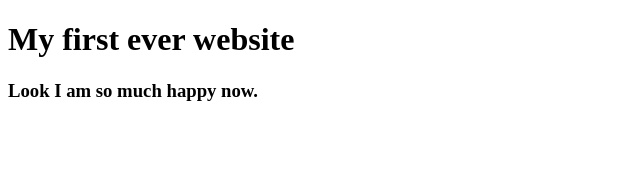
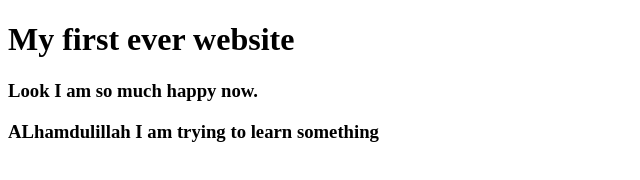
Before and after one commit to ShailaAkter/Demo, a plain HTML site: page index.html in a window 1280 px wide. Shown: the whole page, without its empty margins (0-640 px from the left). Drawn offline with Linux system fonts and the light colour scheme.

Commit message:
Update index.html

```diff
--- a/index.html
+++ b/index.html
@@ -9,5 +9,6 @@
 <body>
     <h1>My first ever website</h1>
     <h3>Look I am so much happy now.</h3>
+    <h3>ALhamdulillah I am trying to learn something</h3>
 </body>
 </html>
```
